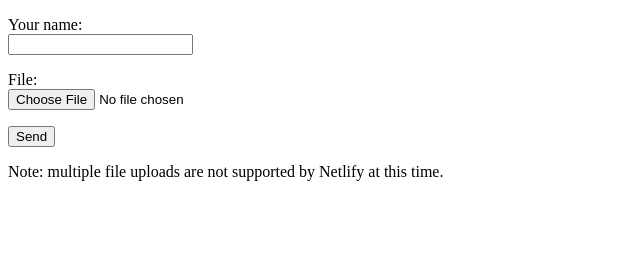
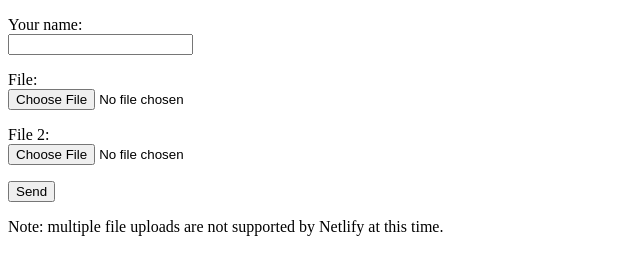
Before and after one commit to natecostello/netlify-gatsby-form-prototype, a Gatsby site: page /form in a window 1280 px wide. Shown: the whole page, without its empty margins (0-640 px from the left). Built offline with nearby package versions, Linux system fonts and the light colour scheme; Gatsby itself is replaced by a stand-in of ours.

Commit message:
added second file input to form

```diff
--- a/src/pages/form.js
+++ b/src/pages/form.js
@@ -64,7 +64,22 @@ export default function Contact() {
         <label>
           File:
           <br />
-          <input type="file" name="attachment" onChange={handleAttachment} />
+          <input
+            type="file"
+            name="firstattachment"
+            onChange={handleAttachment}
+          />
+        </label>
+      </p>
+      <p>
+        <label>
+          File 2:
+          <br />
+          <input
+            type="file"
+            name="secondattachment"
+            onChange={handleAttachment}
+          />
         </label>
       </p>
       <p>
```
